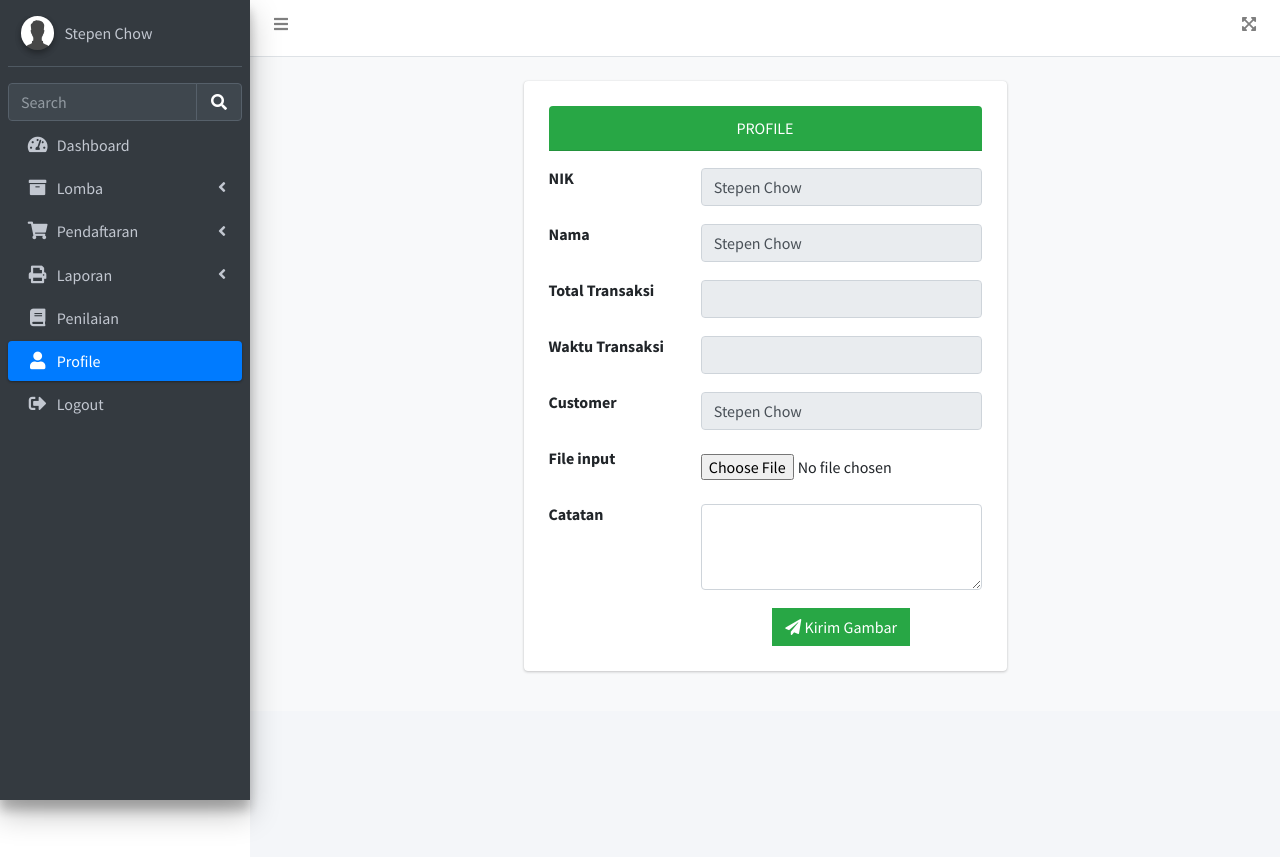
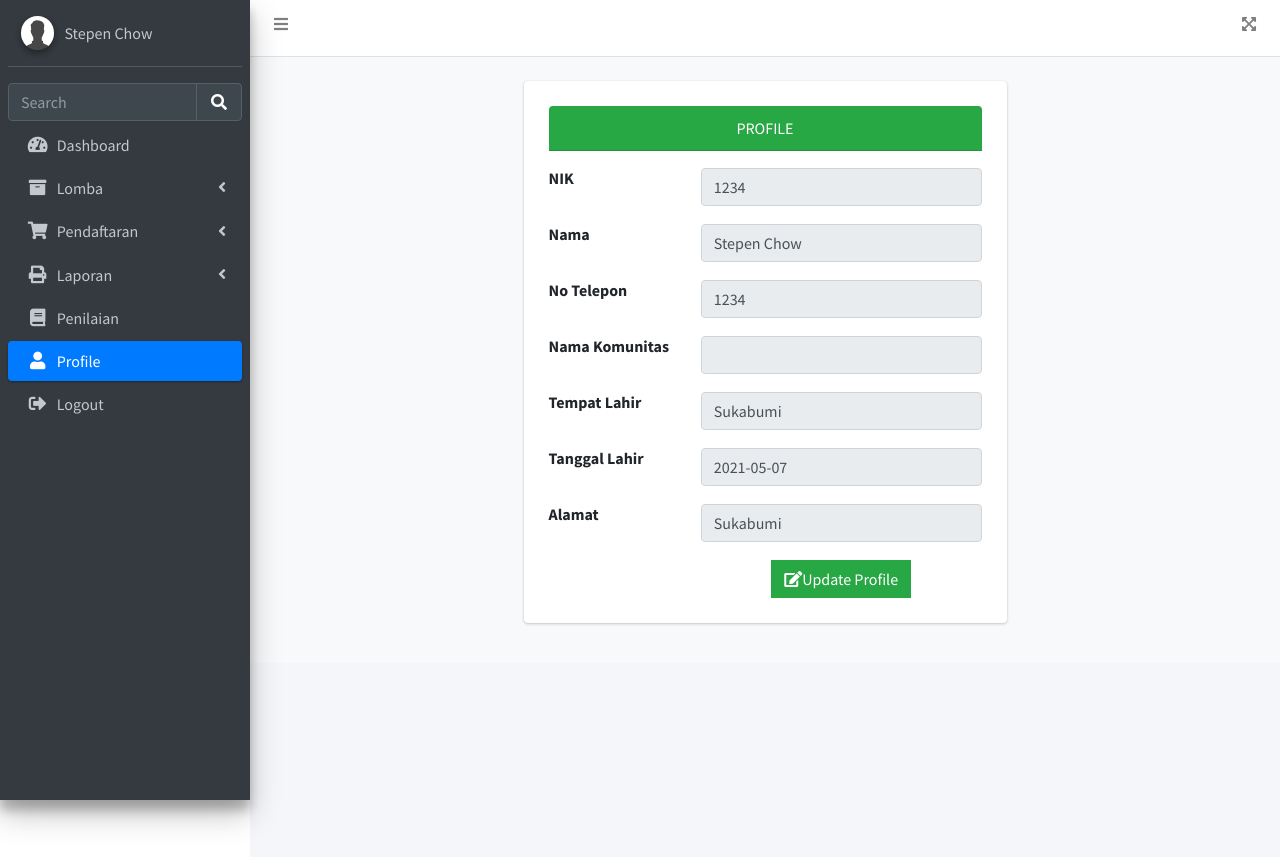
Before and after one commit to anwarsaepul/aplikasilomba, a CodeIgniter app: page /escsukabumi/profile in a window 1280 px wide. Run offline with CodeIgniter, Linux system fonts and the light colour scheme; a user stored in the database is signed in; data comes from the database, SQL or seed files in the repository; data that the repository does not hold is empty; some libraries are stand-ins or nearby versions.

Commit message:
Menambahkan Data Profile

```diff
--- a/application/controllers/Pesanan.php
+++ b/application/controllers/Pesanan.php
@@ -64,9 +64,6 @@ class Pesanan extends CI_Controller
     }
 
 
-
-
-
     function process()
     {
         $post = $this->input->post(null, TRUE);
--- a/application/controllers/Profile.php
+++ b/application/controllers/Profile.php
@@ -15,12 +15,16 @@ class Profile extends CI_Controller
         // echo 'ok';
         $id = $this->session->userdata('user_id');
         $data = $this->user_model->get($id);
-        $user = $data->row();
+
+        $query =  $this->user_model->get($id);
+        if ($query->num_rows() > 0) {
+            $user = $data->row();
+        }
         $data = array(
-            'page'      => 'Add'
+            'user'      => $user
             // 'row'       => $perlombaan
         );
-        // var_dump($data->result());
+        // var_dump($user);
         $this->template->load('template', 'profile/profile_data', $data);
     }
 
--- a/application/views/profile/profile_data.php
+++ b/application/views/profile/profile_data.php
@@ -20,71 +20,61 @@
                                 </td>
                                 <td>
                                     <div class="form-group">
-                                        <input id="nik" value="<?= $this->session->userdata('nama_lengkap') ?>" class="form-control" name="nik" readonly>
+                                        <input id="nik" value="<?= $user->nik ?>" class="form-control" name="nik" readonly>
                                 </td>
                             </tr>
                             <tr>
                                 <td style="vertical-align: top; width: 35%;">
-                                    <label for="invoice">Nama</label>
+                                    <label for="nama">Nama</label>
                                 </td>
                                 <td>
                                     <div class="form-group">
-                                        <input id="invoice" value="<?= $this->session->userdata('nama_lengkap') ?>" class="form-control" name="invoice" readonly>
+                                        <input id="nama" value="<?= $user->nama_lengkap ?>" class="form-control" name="invoice" readonly>
+                                </td>
+                            </tr>
+                            <tr>
+                                <td style="vertical-align: top; width: 35%;">
+                                    <label for="phone">No Telepon</label>
+                                </td>
+                                <td>
+                                    <div class="form-group">
+                                        <input id="phone" value="<?= $user->phone ?>" class="form-control" name="phone" readonly>
                                 </td>
                             </tr>
                             <tr>
                                 <td style="vertical-align: top;">
-                                    <label for="total">Total Transaksi</label>
+                                    <label for="komunitas">Nama Komunitas</label>
                                 </td>
                                 <td>
                                     <div class="form-group">
-                                        <input id="total" value="" class="form-control" name="total" readonly>
+                                        <input id="komunitas" value="<?= $user->komunitas ?>" class="form-control" name="komunitas" readonly>
                                 </td>
                             </tr>
                             <tr>
-                                <td style="vertical-align: top;">
-                                    <label for="waktu">Waktu Transaksi</label>
+                                <td style="vertical-align: top; width: 35%;">
+                                    <label for="tempat_lahir">Tempat Lahir</label>
                                 </td>
                                 <td>
                                     <div class="form-group">
-                                        <input id="waktu" value="" class="form-control" name="waktu" readonly>
+                                        <input id="tempat_lahir" value="<?= $user->tempat_lahir ?>" class="form-control" name="tempat_lahir" readonly>
                                 </td>
                             </tr>
                             <tr>
-                                <td style="vertical-align: top;">
-                                    <label for="user">Customer</label>
+                                <td style="vertical-align: top; width: 35%;">
+                                    <label for="tanggal_lahir">Tanggal Lahir</label>
                                 </td>
                                 <td>
                                     <div class="form-group">
-                                        <input id="grand_total_v" value="<?= $this->session->userdata('nama_lengkap') ?>" class="form-control" readonly>
-                                    </div>
+                                        <input id="tanggal_lahir" value="<?= $user->tanggal_lahir ?>" class="form-control" name="tanggal_lahir" readonly>
                                 </td>
                             </tr>
                             <tr>
-                                <td style="vertical-align: top;">
-                                    <label for="gambar">File input</label>
+                                <td style="vertical-align: top; width: 35%;">
+                                    <label for="alamat">Alamat</label>
                                 </td>
                                 <td>
                                     <div class="form-group">
-                                        <div class="input-group">
-                                            <div class="custom-file">
-                                                <input type="file" name="gambar" id="gambar" required>
-                                            </div>
-
-                                        </div>
-                                    </div>
-                                </td>
-                            </tr>
-                            <tr>
-                                <td style="vertical-align: top;">
-                                    <label for="catatan">Catatan</label>
-                                </td>
-                                <td>
-                                    <div class="form-group mx-auto">
-                                        <div>
-                                            <textarea name="catatan" id="catatan" rows="3" class="form-control"></textarea>
-                                        </div>
-                                    </div>
+                                        <input id="alamat" value="<?= $user->alamat ?>" class="form-control" name="alamat" readonly>
                                 </td>
                             </tr>
                             <tr>
@@ -92,7 +82,7 @@
                                 <td colspan="2">
                                     <div class="mx-auto text-center">
                                         <button id="pembayaran" type="submit" name="pembayaran" class="btn btn-flat btn-success">
-                                            <i class="fas fa-paper-plane"></i> Kirim Gambar
+                                            <i class="fa fa-edit"></i>Update Profile
                                         </button>
                                     </div>
                                 </td>
@@ -102,34 +92,5 @@
                 </div>
             </div>
         </div>
-
-        <div class="modal fade" id="modal-detail">
-            <div class="modal-dialog modal-lg modal-dialog-centered">
-                <div class="modal-content">
-                    <div class="modal-header">
-                        <h4 class="modal-title text-center">Detail Pembayaran</h4>
-                        <button type="button" class="close" data-dismiss="modal" aria-label="Close">
-                            <span aria-hidden="true">&times;</span>
-                        </button>
-                    </div>
-                    <div class="modal-body table-responsive">
-                        <table class="table table-bordered text-center table-striped">
-                            <thead class="thead-dark">
-                                <tr>
-                                    <th>#</th>
-                                    <th>Waktu Pembayaran</th>
-                                    <th>Tanggal Pembayaran</th>
-                                    <th>Jumlah Pembayaran</th>
-                                    <th>Catatan</th>
-                                    <!-- <th>Petugas</th> -->
-                                </tr>
-                            </thead>
-                            <tbody>
-                            </tbody>
-                        </table>
-                    </div>
-                </div>
-            </div>
-        </div>
     </div>
 </section>
```
Also changed, not shown: application/views/dashboard.php (+5 -22 lines).
